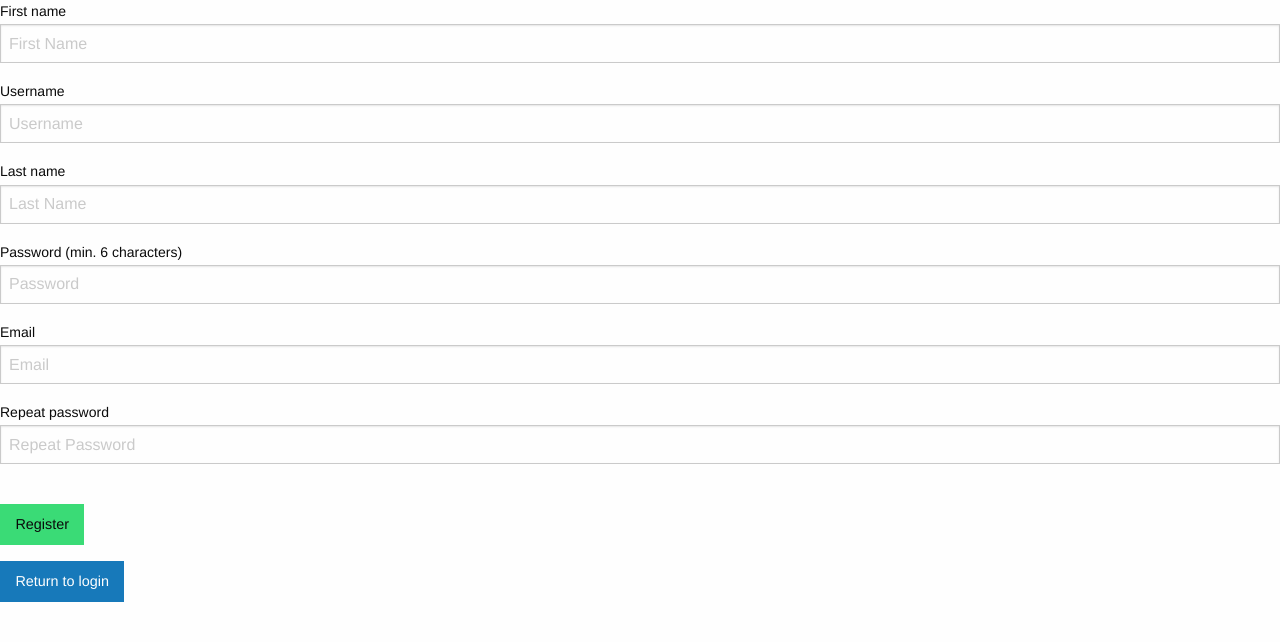
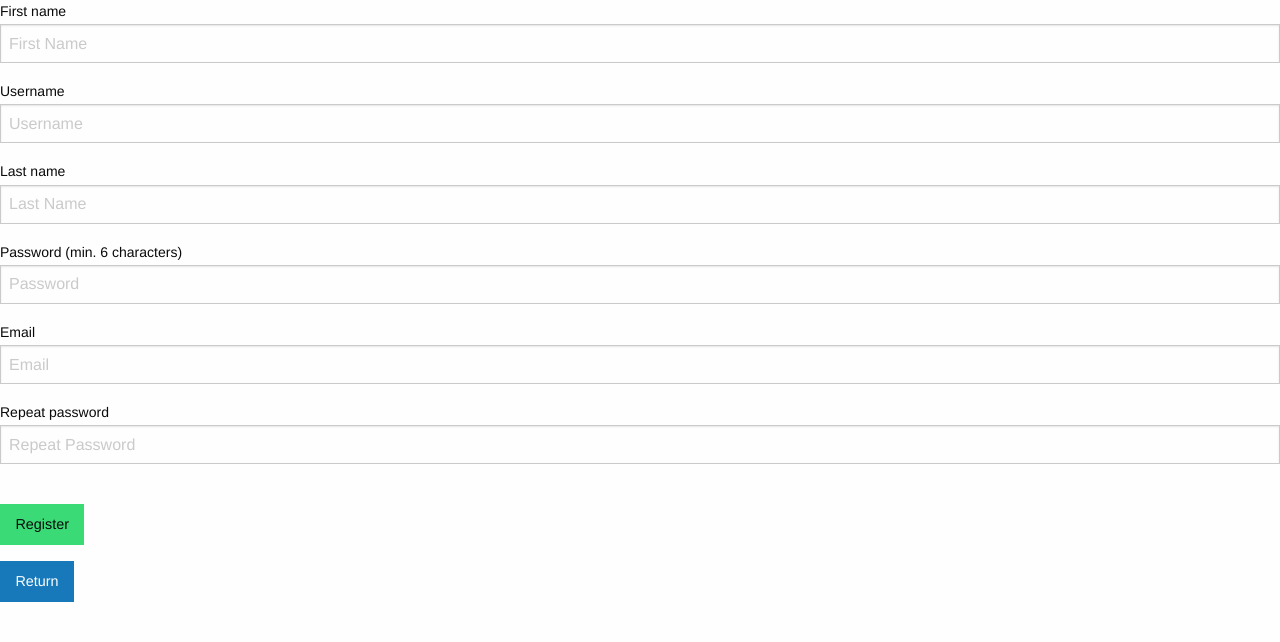
Before and after one commit to Calit2-UCI/PBWeb, a PHP site: page /register in a window 1280 px wide. Shown: the part 344-986 px from the top of the page. Run offline with PHP 8.4, Linux system fonts and the light colour scheme; some libraries are stand-ins or nearby versions.

Commit message:
Miscl Login changes

```diff
--- a/classes/Login.php
+++ b/classes/Login.php
@@ -108,7 +108,7 @@ class Login
         $_SESSION = array();
         session_destroy();
         // return a little feeedback message
-        $this->messages[] = "You have been logged out.";
+        $this->messages[] = "<br> You have been logged out.";
 
     }
 
--- a/views/register.php
+++ b/views/register.php
@@ -82,13 +82,13 @@
 
 			<br>
 			<div class="row">
-				<div class="small-4 column small-centered">
+				<div class="small-4 small-centered columns">
 					<button type="submit"  name="login" class="button success expand">Register</button>
 				</div>
 			</div>
 			<div class="row">
-				<div class="small-4 column small-centered">
-					<a href="/PBWeb/index.php" class="button expand">Return to login</a>
+				<div class="small-4 small-centered columns">
+					<a href="/PBWeb/index.php" class="button expand">Return</a>
 				</div>
 			</div>
 		</form>
```
